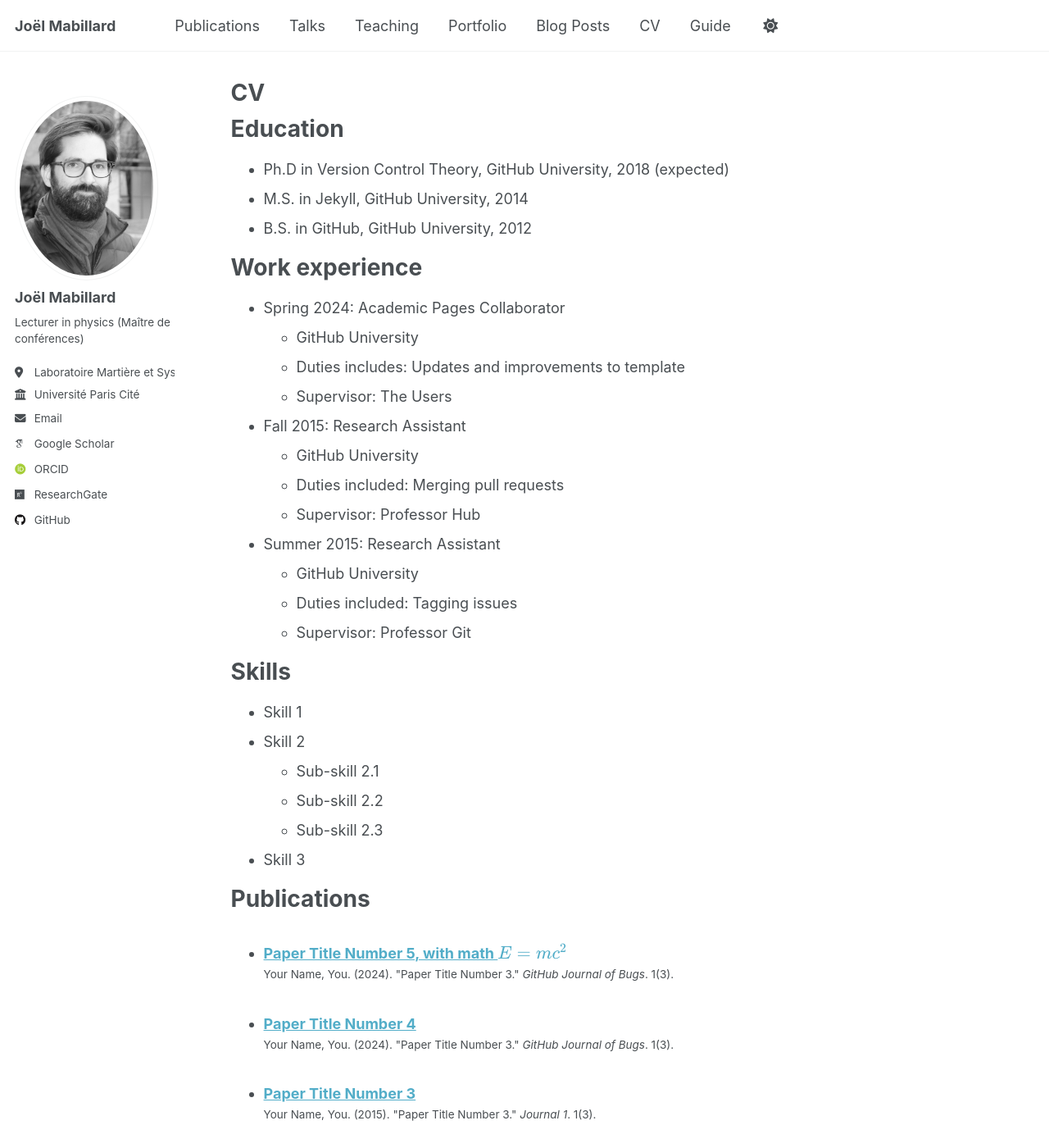
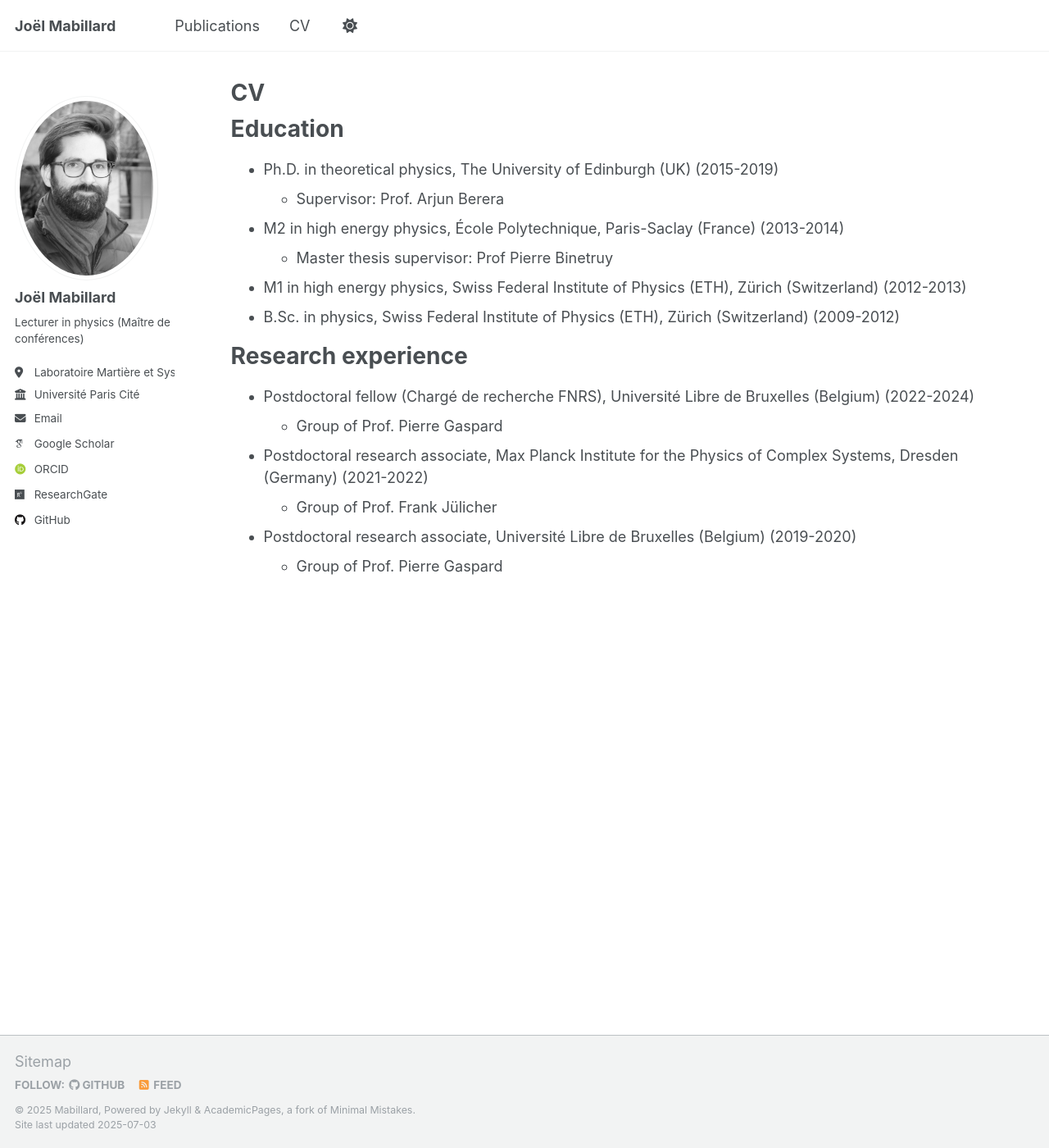
Before and after one commit to joelmabillard/joelmabillard.github.io, a Jekyll site: the page built from _pages/cv.md, in a window 1280 px wide and 1400 px high. Shown: the whole window at 82% size. Built offline with Jekyll 4.4.1, drawn with Linux system fonts in a browser that asks for light colours; some web fonts are replaced; a script that is not in the unit is left out; some of the changed text lies outside the part shown.

Commit message:
Changes CV

```diff
--- a/_pages/cv.md
+++ b/_pages/cv.md
@@ -11,54 +11,20 @@ redirect_from:
 
 Education
 ======
-* Ph.D in Version Control Theory, GitHub University, 2018 (expected)
-* M.S. in Jekyll, GitHub University, 2014
-* B.S. in GitHub, GitHub University, 2012
+* Ph.D. in theoretical physics, The University of Edinburgh (UK) (2015-2019)
+  * Supervisor: Prof. Arjun Berera
+* M2 in high energy physics, École Polytechnique, Paris-Saclay (France) (2013-2014)
+  * Master thesis supervisor: Prof Pierre Binetruy
+* M1 in high energy physics, Swiss Federal Institute of Physics (ETH), Zürich (Switzerland) (2012-2013)
+* B.Sc. in physics, Swiss Federal Institute of Physics (ETH), Zürich (Switzerland) (2009-2012)
 
-Work experience
+Research experience
 ======
-* Spring 2024: Academic Pages Collaborator
-  * GitHub University
-  * Duties includes: Updates and improvements to template
-  * Supervisor: The Users
+* Postdoctoral fellow (Chargé de recherche FNRS), Université Libre de Bruxelles (Belgium) (2022-2024)
+  * Group of Prof. Pierre Gaspard
 
-* Fall 2015: Research Assistant
-  * GitHub University
-  * Duties included: Merging pull requests
-  * Supervisor: Professor Hub
+* Postdoctoral research associate, Max Planck Institute for the Physics of Complex Systems, Dresden (Germany) (2021-2022)
+  * Group of Prof. Frank Jülicher
 
-* Summer 2015: Research Assistant
-  * GitHub University
-  * Duties included: Tagging issues
-  * Supervisor: Professor Git
-
-Skills
-======
-* Skill 1
-* Skill 2
-  * Sub-skill 2.1
-  * Sub-skill 2.2
-  * Sub-skill 2.3
-* Skill 3
-
-Publications
-======
-  <ul>{% for post in site.publications reversed %}
-    {% include archive-single-cv.html %}
-  {% endfor %}</ul>
-
-Talks
-======
-  <ul>{% for post in site.talks reversed %}
-    {% include archive-single-talk-cv.html  %}
-  {% endfor %}</ul>
-
-Teaching
-======
-  <ul>{% for post in site.teaching reversed %}
-    {% include archive-single-cv.html %}
-  {% endfor %}</ul>
-
-Service and leadership
-======
-* Currently signed in to 43 different slack teams
+* Postdoctoral research associate, Université Libre de Bruxelles (Belgium) (2019-2020)
+  * Group of Prof. Pierre Gaspard
```
Also changed, not shown: _data/navigation.yml (+14 -14 lines).
